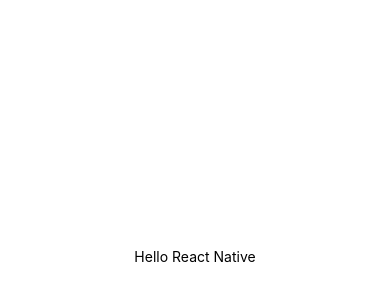
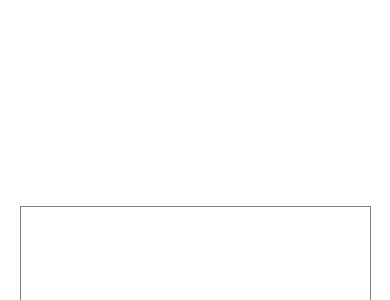
Before and after one commit to rui-watanabe/news-app-react-native, a React Native app: screen / in a window 390 px wide. Shown: the part 166-466 px from the top of the page. Built offline with nearby package versions, Linux system fonts and the light colour scheme.

Commit message:
create item container

```diff
--- a/App.js
+++ b/App.js
@@ -4,7 +4,8 @@
 export default function App() {
   return (
     <View style={styles.container}>
-      <Text> Hello React Native </Text>{' '}
+      <View style={styles.itemContainer}>
+      </View>
     </View>
   );
 }
@@ -16,4 +17,10 @@
     alignItems: 'center',
     justifyContent: 'center',
   },
+  itemContainer: {
+    height: 100,
+    width: '90%',
+    borderColor: 'gray',
+    borderWidth: 1
+  }
 });
```
